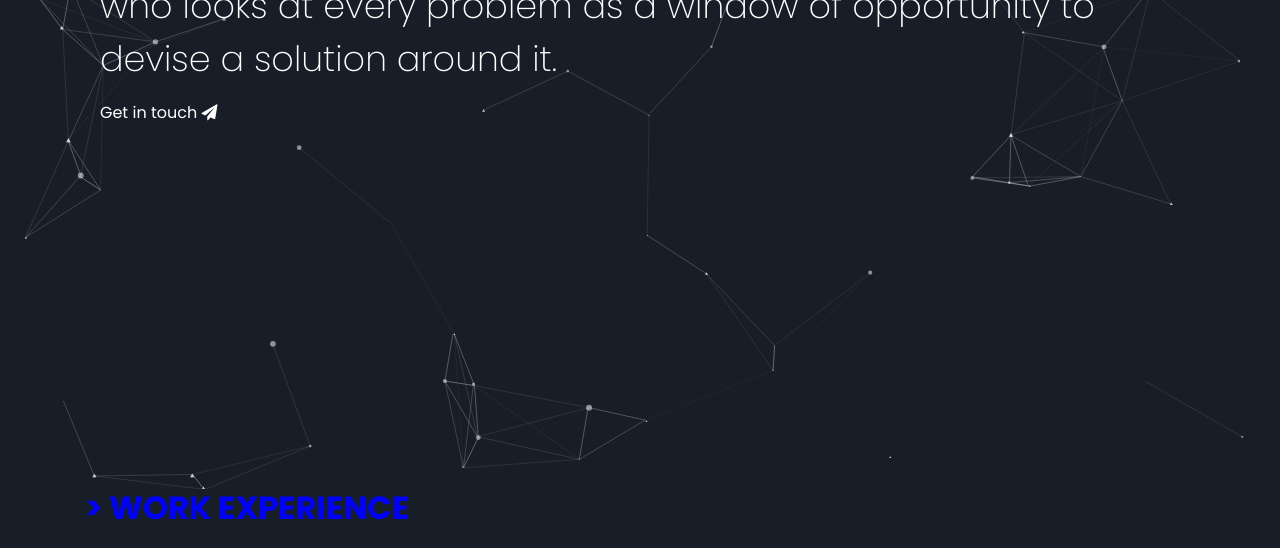
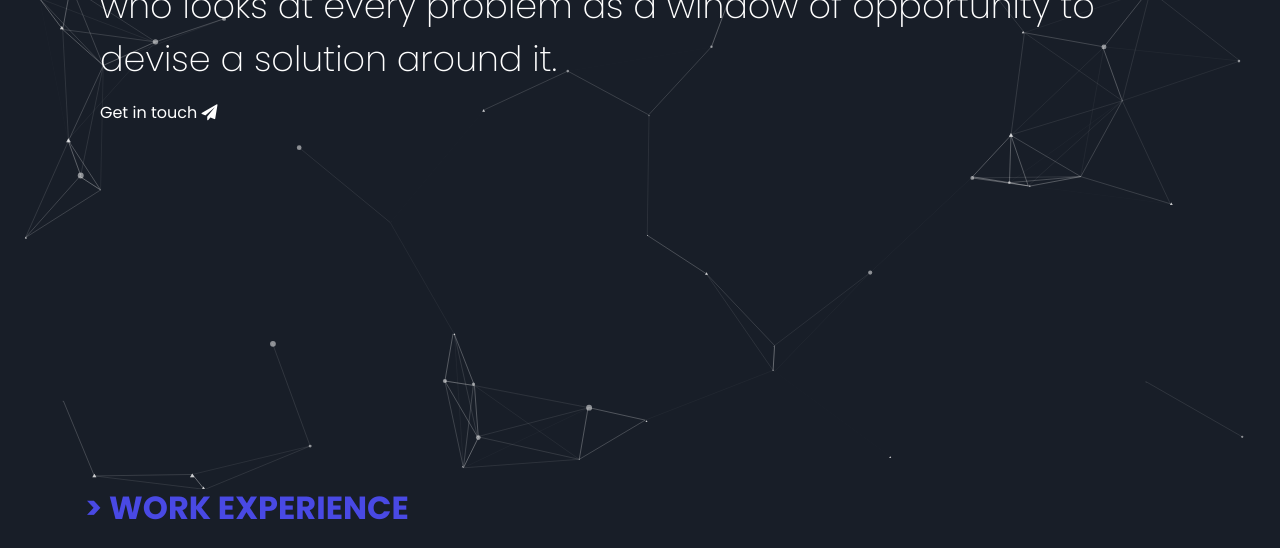
Before and after one commit to akshay0709/akshay0709.github.io, a plain HTML site: page index.html in a window 1280 px wide. Shown: the part 367-915 px from the top of the page. Drawn offline with nearby package versions, Linux system fonts and the light colour scheme.

Commit message:
update heading color

```diff
--- a/css/main.css
+++ b/css/main.css
@@ -68,7 +68,7 @@ body{
 }
 
 .exp-head, .edu-head, .project-head{
-    color: #0000FF;
+    color: #4949e4;
 }
 
 .my-name{
```
